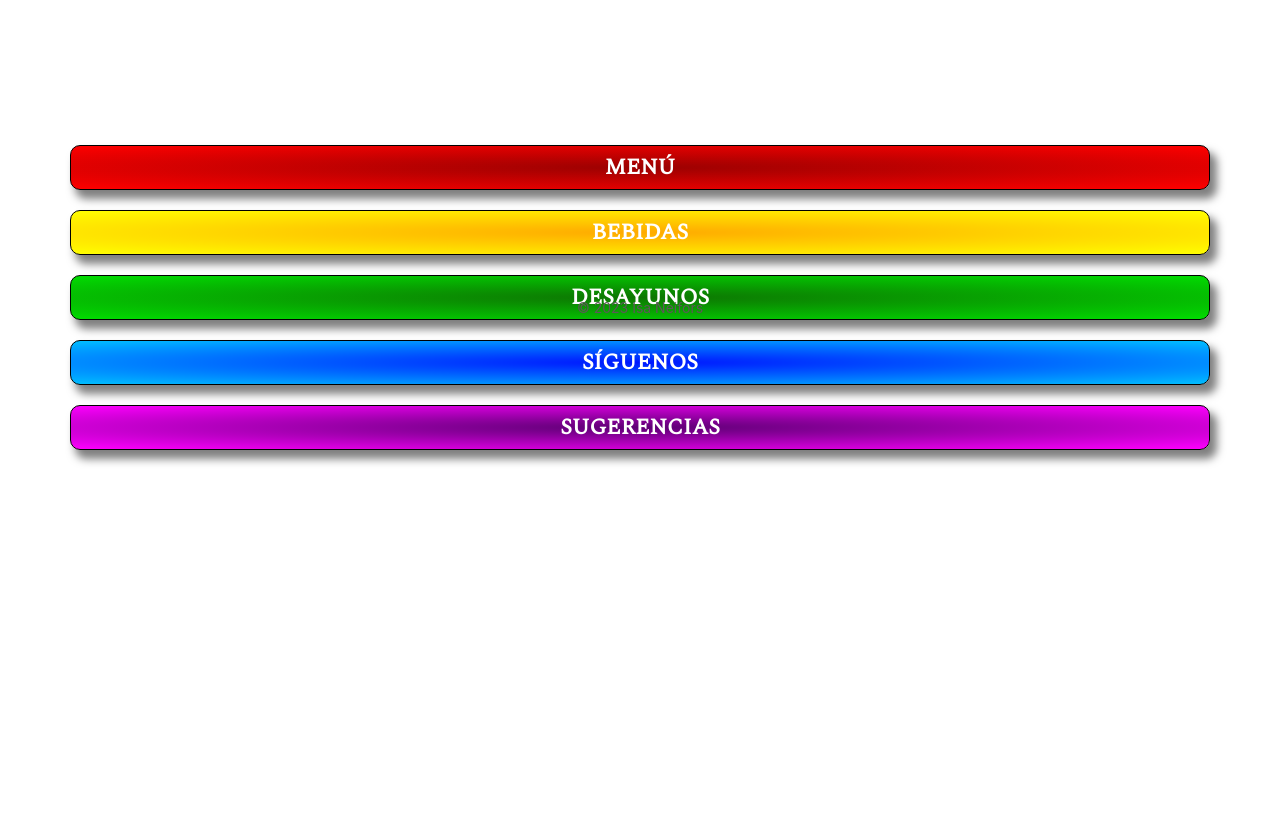
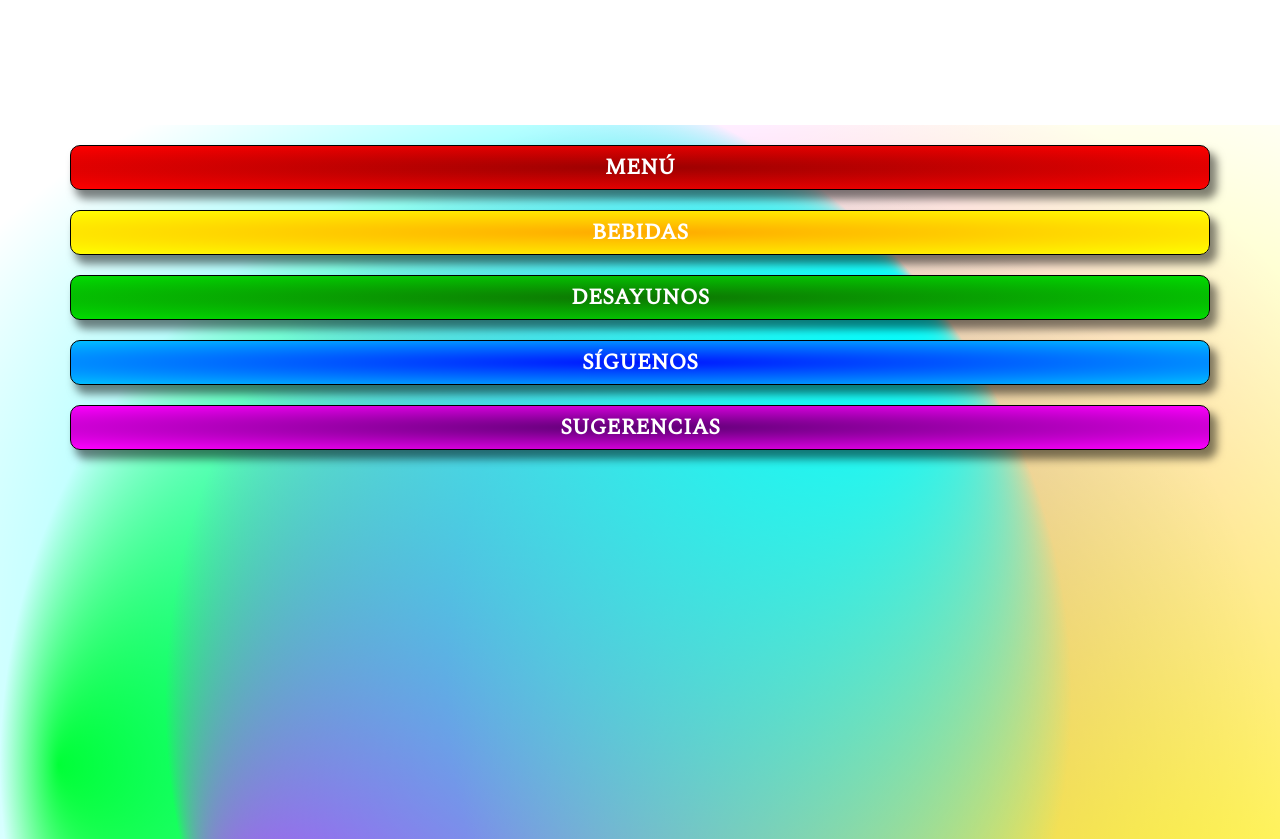
Before and after one commit to neifors/react-bar-menu, a React (Create React App) app: page / in a window 1280 px wide. Shown: the part 480-1319 px from the top of the page. Before the commit the page ends 950 px from the top, so only its background shows below. Built offline with nearby package versions, Linux system fonts and the light colour scheme.

Commit message:
Animation added to homepage. Dark mode not working

```diff
--- a/src/layout/Header/index.css
+++ b/src/layout/Header/index.css
@@ -7,4 +7,5 @@ div#logo-homepage-wraper {
 
 img#logo-homepage {
    width: 70%;
+   z-index: 2;
 }
--- a/src/pages/Homepage/index.css
+++ b/src/pages/Homepage/index.css
@@ -3,7 +3,9 @@
    flex-direction: column;
    padding: 10px;
    margin-top: 20px;
-
+   background: transparent;
+   position: relative;
+   z-index: 2;
 }
 
 .nav-bar-link {
@@ -59,3 +61,168 @@
    font-weight: bold;
 
 }
+
+#homepage-wrapper {
+   position: relative;
+}
+
+#bg-wrap {
+   position: absolute;
+   top: 0;
+   left: 0;
+   width: 100%;
+   height: 100%;
+   z-index: 1;
+ }
+
+
+/*
+ .buttons {
+   position: relative;
+   z-index: 2;
+ } */
+
+
+/* #bg-wrap {
+
+} */
+
+
+/* @import url('https://fonts.googleapis.com/css?family=Exo:400,700');
+
+
+.context {
+    width: 100%;
+    position: absolute;
+    top:50vh;
+
+}
+
+.context h1{
+    text-align: center;
+    color: #fff;
+    font-size: 50px;
+}
+
+
+.area{
+    background: #fdfdfe;
+    background: -webkit-linear-gradient(to left, #c3ff00, #fffb00);
+    width: 100%;
+    height:100vh;
+}
+
+.circles{
+    position: absolute;
+    top: 0;
+    left: 0;
+    width: 100%;
+    height: 100%;
+    overflow: hidden;
+}
+
+.circles li{
+    position: absolute;
+    display: block;
+    list-style: none;
+    width: 20px;
+    height: 20px;
+    background: rgba(255, 255, 255, 0.2);
+    animation: animate 25s linear infinite;
+    bottom: -150px;
+
+}
+
+.circles li:nth-child(1){
+    left: 25%;
+    width: 80px;
+    height: 80px;
+    animation-delay: 0s;
+}
+
+
+.circles li:nth-child(2){
+    left: 10%;
+    width: 20px;
+    height: 20px;
+    animation-delay: 2s;
+    animation-duration: 12s;
+}
+
+.circles li:nth-child(3){
+    left: 70%;
+    width: 20px;
+    height: 20px;
+    animation-delay: 4s;
+}
+
+.circles li:nth-child(4){
+    left: 40%;
+    width: 60px;
+    height: 60px;
+    animation-delay: 0s;
+    animation-duration: 18s;
+}
+
+.circles li:nth-child(5){
+    left: 65%;
+    width: 20px;
+    height: 20px;
+    animation-delay: 0s;
+}
+
+.circles li:nth-child(6){
+    left: 75%;
+    width: 110px;
+    height: 110px;
+    animation-delay: 3s;
+}
+
+.circles li:nth-child(7){
+    left: 35%;
+    width: 150px;
+    height: 150px;
+    animation-delay: 7s;
+}
+
+.circles li:nth-child(8){
+    left: 50%;
+    width: 25px;
+    height: 25px;
+    animation-delay: 15s;
+    animation-duration: 45s;
+}
+
+.circles li:nth-child(9){
+    left: 20%;
+    width: 15px;
+    height: 15px;
+    animation-delay: 2s;
+    animation-duration: 35s;
+}
+
+.circles li:nth-child(10){
+    left: 85%;
+    width: 150px;
+    height: 150px;
+    animation-delay: 0s;
+    animation-duration: 11s;
+}
+
+
+
+@keyframes animate {
+
+    0%{
+        transform: translateY(0) rotate(0deg);
+        opacity: 1;
+        border-radius: 0;
+    }
+
+    100%{
+        transform: translateY(-1000px) rotate(720deg);
+        opacity: 0;
+        border-radius: 50%;
+    }
+
+} */
--- a/src/pages/Homepage/index.jsx
+++ b/src/pages/Homepage/index.jsx
@@ -6,6 +6,7 @@ export function Homepage() {
 
 
    return(
+      <div id='homepage-wrapper'>
       <nav id="nav-bar">
          {/* <div className="nav-bar-link" id='link-home'><NavLink to="/" className="link-text">EL BAR</NavLink></div> */}
          <div className="nav-bar-link" id='link-menu'><NavLink to="/menu" className="link-text">MENÚ</NavLink></div>
@@ -14,6 +15,53 @@ export function Homepage() {
          <div className="nav-bar-link" id='link-siguenos'><NavLink to="/" className="link-text">SÍGUENOS</NavLink></div>
          <div className="nav-bar-link" id='link-sugerencias'><NavLink to="/" className="link-text">SUGERENCIAS</NavLink></div>
       </nav>
+      {/* <div class="area" >
+         <ul class="circles">
+            <li></li>
+            <li></li>
+            <li></li>
+            <li></li>
+            <li></li>
+            <li></li>
+            <li></li>
+            <li></li>
+            <li></li>
+            <li></li>
+         </ul>
+      </div > */}
+      <div id="bg-wrap">
+         <svg viewBox="0 0 100 100" preserveAspectRatio="xMidYMid slice">
+         <defs>
+         <radialGradient id="Gradient1" cx="50%" cy="50%" fx="0.441602%" fy="50%" r=".5"><animate attributeName="fx" dur="34s" values="0%;3%;0%" repeatCount="indefinite"></animate><stop offset="0%" stop-color="rgba(255, 0, 255, 1)"></stop><stop offset="100%" stop-color="rgba(255, 0, 255, 0)"></stop></radialGradient>
+         <radialGradient id="Gradient2" cx="50%" cy="50%" fx="2.68147%" fy="50%" r=".5"><animate attributeName="fx" dur="23.5s" values="0%;3%;0%" repeatCount="indefinite"></animate><stop offset="0%" stop-color="rgba(255, 255, 0, 1)"></stop><stop offset="100%" stop-color="rgba(255, 255, 0, 0)"></stop></radialGradient>
+         <radialGradient id="Gradient3" cx="50%" cy="50%" fx="0.836536%" fy="50%" r=".5"><animate attributeName="fx" dur="21.5s" values="0%;3%;0%" repeatCount="indefinite"></animate><stop offset="0%" stop-color="rgba(0, 255, 255, 1)"></stop><stop offset="100%" stop-color="rgba(0, 255, 255, 0)"></stop></radialGradient>
+         <radialGradient id="Gradient4" cx="50%" cy="50%" fx="4.56417%" fy="50%" r=".5"><animate attributeName="fx" dur="23s" values="0%;5%;0%" repeatCount="indefinite"></animate><stop offset="0%" stop-color="rgba(0, 255, 0, 1)"></stop><stop offset="100%" stop-color="rgba(0, 255, 0, 0)"></stop></radialGradient>
+         <radialGradient id="Gradient5" cx="50%" cy="50%" fx="2.65405%" fy="50%" r=".5"><animate attributeName="fx" dur="24.5s" values="0%;5%;0%" repeatCount="indefinite"></animate><stop offset="0%" stop-color="rgba(0,0,255, 1)"></stop><stop offset="100%" stop-color="rgba(0,0,255, 0)"></stop></radialGradient>
+         <radialGradient id="Gradient6" cx="50%" cy="50%" fx="0.981338%" fy="50%" r=".5"><animate attributeName="fx" dur="25.5s" values="0%;5%;0%" repeatCount="indefinite"></animate><stop offset="0%" stop-color="rgba(255,0,0, 1)"></stop><stop offset="100%" stop-color="rgba(255,0,0, 0)"></stop></radialGradient>
+         </defs>
+         <rect x="0" y="0" width="100%" height="100%" fill="url(#Gradient4)">
+         <animate attributeName="x" dur="20s" values="25%;0%;25%" repeatCount="indefinite" />
+         <animate attributeName="y" dur="21s" values="0%;25%;0%" repeatCount="indefinite" />
+         <animateTransform attributeName="transform" type="rotate" from="0 50 50" to="360 50 50" dur="17s" repeatCount="indefinite"/>
+         </rect>
+         {/* <rect x="0" y="0" width="100%" height="100%" fill="url(#Gradient5)">
+         <animate attributeName="x" dur="23s" values="0%;-25%;0%" repeatCount="indefinite" />
+         <animate attributeName="y" dur="24s" values="25%;-25%;25%" repeatCount="indefinite" />
+         <animateTransform attributeName="transform" type="rotate" from="0 50 50" to="360 50 50" dur="18s" repeatCount="indefinite"/>
+         </rect>
+         <rect x="0" y="0" width="100%" height="100%" fill="url(#Gradient6)">
+         <animate attributeName="x" dur="25s" values="-25%;0%;-25%" repeatCount="indefinite" />
+         <animate attributeName="y" dur="26s" values="0%;-25%;0%" repeatCount="indefinite" />
+         <animateTransform attributeName="transform" type="rotate" from="360 50 50" to="0 50 50" dur="19s" repeatCount="indefinite"/>
+         </rect> */}
+         <rect x="13.744%" y="1.18473%" width="100%" height="100%" fill="url(#Gradient1)" transform="rotate(334.41 50 50)"><animate attributeName="x" dur="20s" values="25%;0%;25%" repeatCount="indefinite"></animate><animate attributeName="y" dur="21s" values="0%;25%;0%" repeatCount="indefinite"></animate><animateTransform attributeName="transform" type="rotate" from="0 50 50" to="360 50 50" dur="7s" repeatCount="indefinite"></animateTransform></rect>
+         <rect x="-2.17916%" y="35.4267%" width="100%" height="100%" fill="url(#Gradient2)" transform="rotate(255.072 50 50)"><animate attributeName="x" dur="23s" values="-25%;0%;-25%" repeatCount="indefinite"></animate><animate attributeName="y" dur="24s" values="0%;50%;0%" repeatCount="indefinite"></animate><animateTransform attributeName="transform" type="rotate" from="0 50 50" to="360 50 50" dur="12s" repeatCount="indefinite"></animateTransform>
+         </rect>
+         <rect x="9.00483%" y="14.5733%" width="100%" height="100%" fill="url(#Gradient3)" transform="rotate(139.903 50 50)"><animate attributeName="x" dur="25s" values="0%;25%;0%" repeatCount="indefinite"></animate><animate attributeName="y" dur="12s" values="0%;25%;0%" repeatCount="indefinite"></animate><animateTransform attributeName="transform" type="rotate" from="360 50 50" to="0 50 50" dur="9s" repeatCount="indefinite"></animateTransform>
+         </rect>
+         </svg>
+      </div>
+      </div>
    )
 
 }
```
